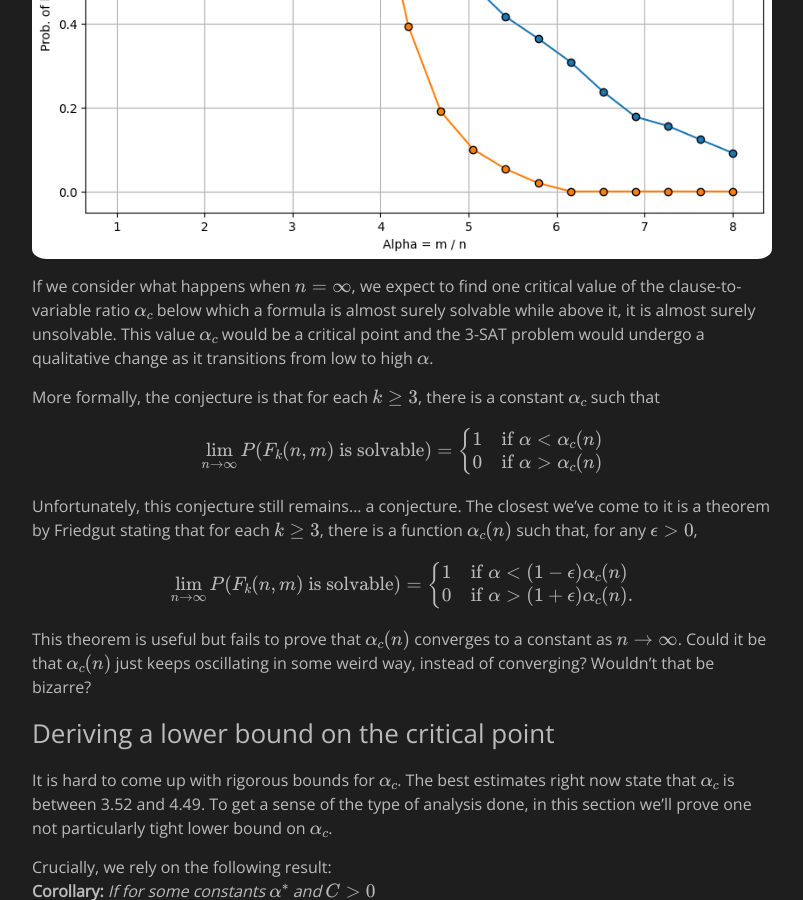
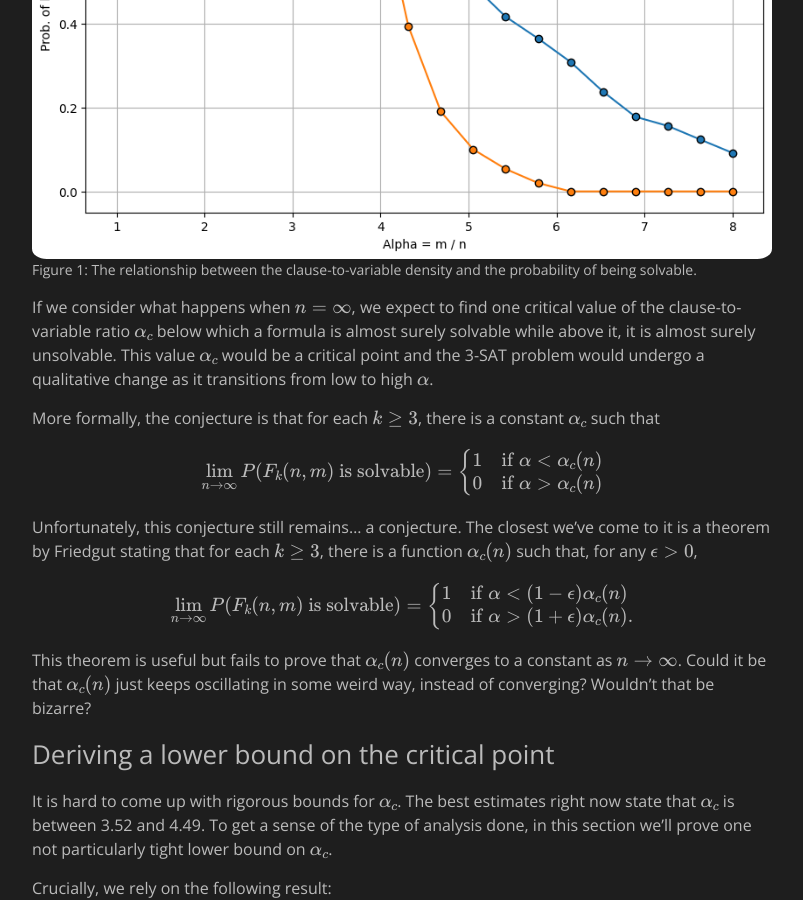
Before and after one commit to aceofgreens/aceofgreens.github.io, a Jekyll site: the page built from _posts/2022-04-01-phase_transitions_in_computation.md, in a window 1280 px wide and 900 px high, scrolled down 3054 px. Shown: the whole window, without its empty margins (238-1041 px from the left). Built offline with Jekyll 4.4.1, drawn with Linux system fonts in a browser that asks for light colours; formulas are drawn with MathJax 3; some of the changed text lies outside the part shown.

Commit message:
Progress towards the IMOL post

```diff
--- a/_posts/2022-04-01-phase_transitions_in_computation.md
+++ b/_posts/2022-04-01-phase_transitions_in_computation.md
@@ -68,7 +68,15 @@ The figure below shows how the probability of a random 3-SAT formula depends on
 - The higher $\alpha$ is, the less likely it is that the formula will be solvable. This is because with more clauses per variable, it becomes more likely that some of the clauses contain variables with opposite polarity which prevents the formula from being satisfied.
 - The more variables there are, the sharper is the decrease in the solvability as $\alpha$ increases. Formulas with $n=30$ variables become more rapidly unsolvable compared to formulas with $n=5$ variables. One can verify numerically that the corresponding graphs when $n=100$ or $n=200$ will be even steeper - for a large $n$ and up to some specific $\alpha_c$, the formulas will be solvable with high probability and above that $\alpha_c$ they will be unsolvable with high probability.
 
-![graph](/resources/solvable5.png)
+
+
+<figure>
+    <img src="/resources/solvable5.png" alt="Probability of being solvable" width="1000">
+    <figcaption>Figure 1: The relationship between the clause-to-variable density and the probability of being solvable.</figcaption>
+</figure>
+
+
+<!-- ![graph](/resources/solvable5.png) -->
 
 If we consider what happens when $n=\infty$, we expect to find one critical value of the clause-to-variable ratio $\alpha_c$ below which a formula is almost surely solvable while above it, it is almost surely unsolvable. This value $\alpha_c$ would be a critical point and the 3-SAT problem would undergo a qualitative change as it transitions from low to high $\alpha$.
 
@@ -112,7 +120,14 @@ The above result means that when $n \rightarrow \infty$, if a random formula is
 
 
 Before the actual analysis, it's useful to get a feel for how the runtime depends on the clause-to-variable density. The figure below shows how the number of DPLL calls scales as $\alpha$ increases.
-![graph](/resources/n_calls5.png)
+
+<figure>
+    <img src="/resources/n_calls5.png" alt="Probability of being solvable" width="1000">
+    <figcaption>Figure 2: The relationship between the clause-to-variable density and the total number of DPLL calls.</figcaption>
+</figure>
+
+<!-- ![graph](/resources/n_calls5.png) -->
+
 Importantly, for small $\alpha$, it is very easy to find a satisfying assignment because the clauses are few and most of the variables are not conflicting. The number of recursive calls is linear in the number of variables and the search process essentially comes down to evaluating a single branch of the resulting decision tree.
 
 On the other extreme, for large $\alpha$ there are so many clauses per variable that many of them are conflicting each other and the formula is unsatisfiable. However, the more clauses there are, the earlier that contradictions appear in the search process - that is why the runtime eventually starts decreasing as $\alpha$ increases too much. With too many clauses, the contradictions are so many that the DPLL algorithm starts seeing unsatisfiable subproblems very learning in the search process, resulting in fewer recursive calls.
```
Also changed, not shown: _posts/2022-04-08-thoughts_after_imol.markdown (added, +44 -0 lines).
